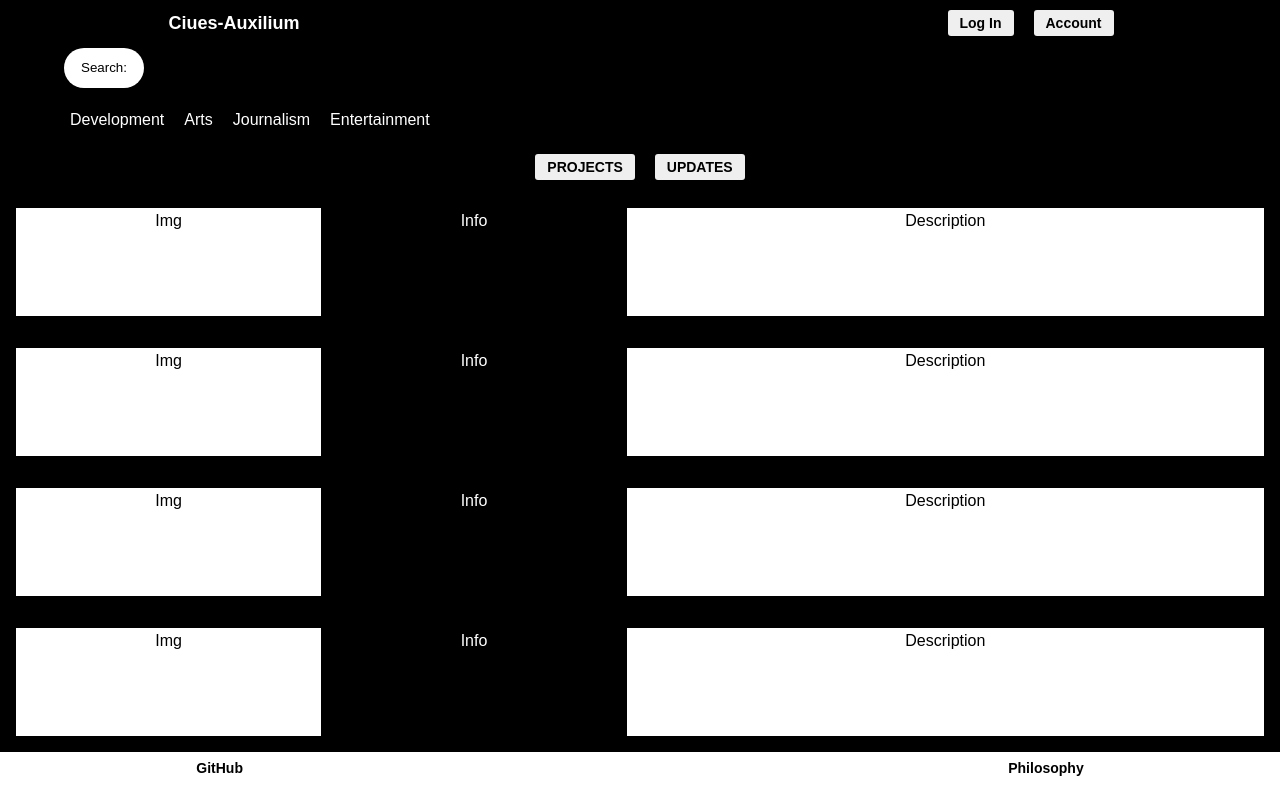
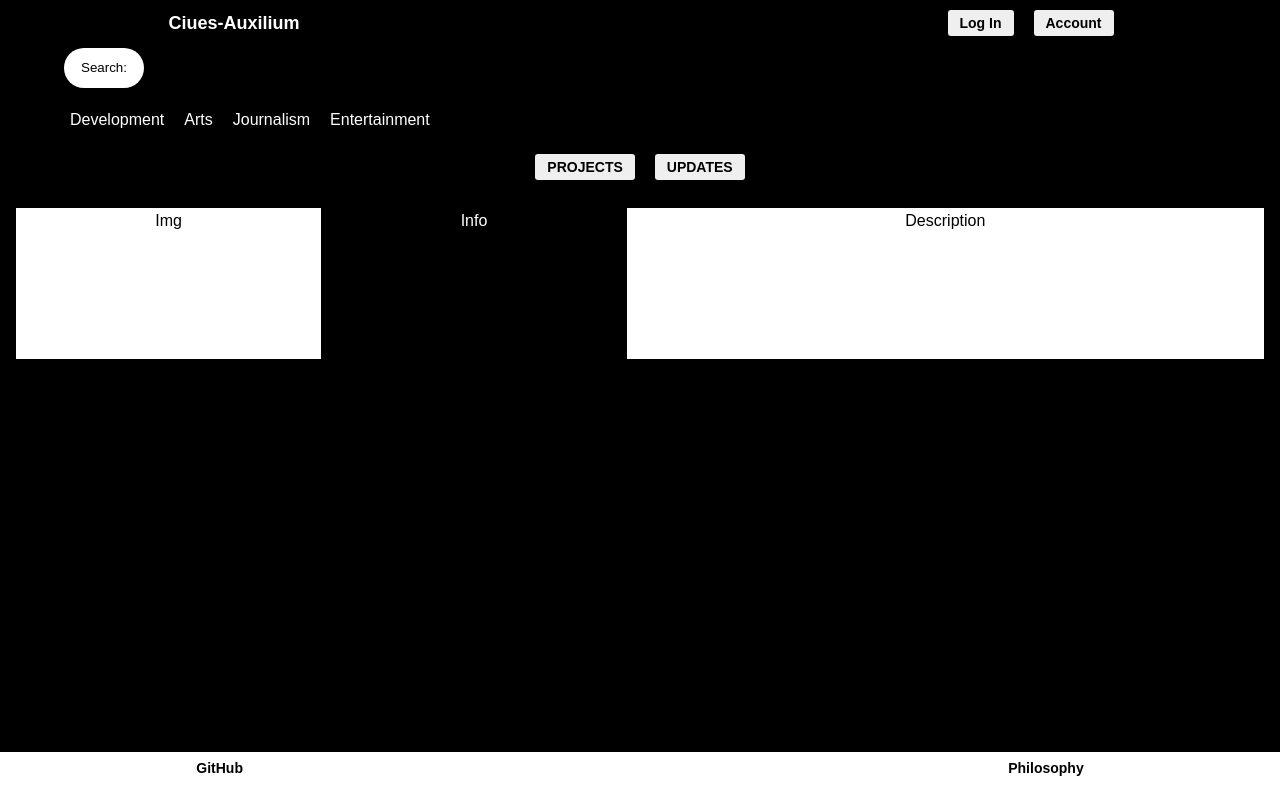
Before and after one commit to Tyche-s-Familia/Ciues-Auxilium, a React (Create React App) app in the folder frontend/: page / in a window 1280 px wide. Built offline with nearby package versions, Linux system fonts and the light colour scheme.

Commit message:
making connections

```diff
--- a/frontend/src/feedView/MainArea.js
+++ b/frontend/src/feedView/MainArea.js
@@ -6,9 +6,6 @@ import {
     Button,
     MidMain,
     MidBox1,
-    MidBox2,
-    MidBox3,
-    MidBox4,
     Img,
     Info,
     Description
@@ -27,21 +24,6 @@ const MainArea = () => {
                 <Info>Info</Info>
                 <Description>Description</Description>
               </MidBox1>
-              <MidBox2>
-                <Img>Img</Img>
-                <Info>Info</Info>
-                <Description>Description</Description>
-              </MidBox2>
-              <MidBox3>
-                <Img>Img</Img>
-                <Info>Info</Info>
-                <Description>Description</Description>
-              </MidBox3>
-              <MidBox4>
-                <Img>Img</Img>
-                <Info>Info</Info>
-                <Description>Description</Description>
-              </MidBox4>
             </MidMain>
           </Main>
     )
```
